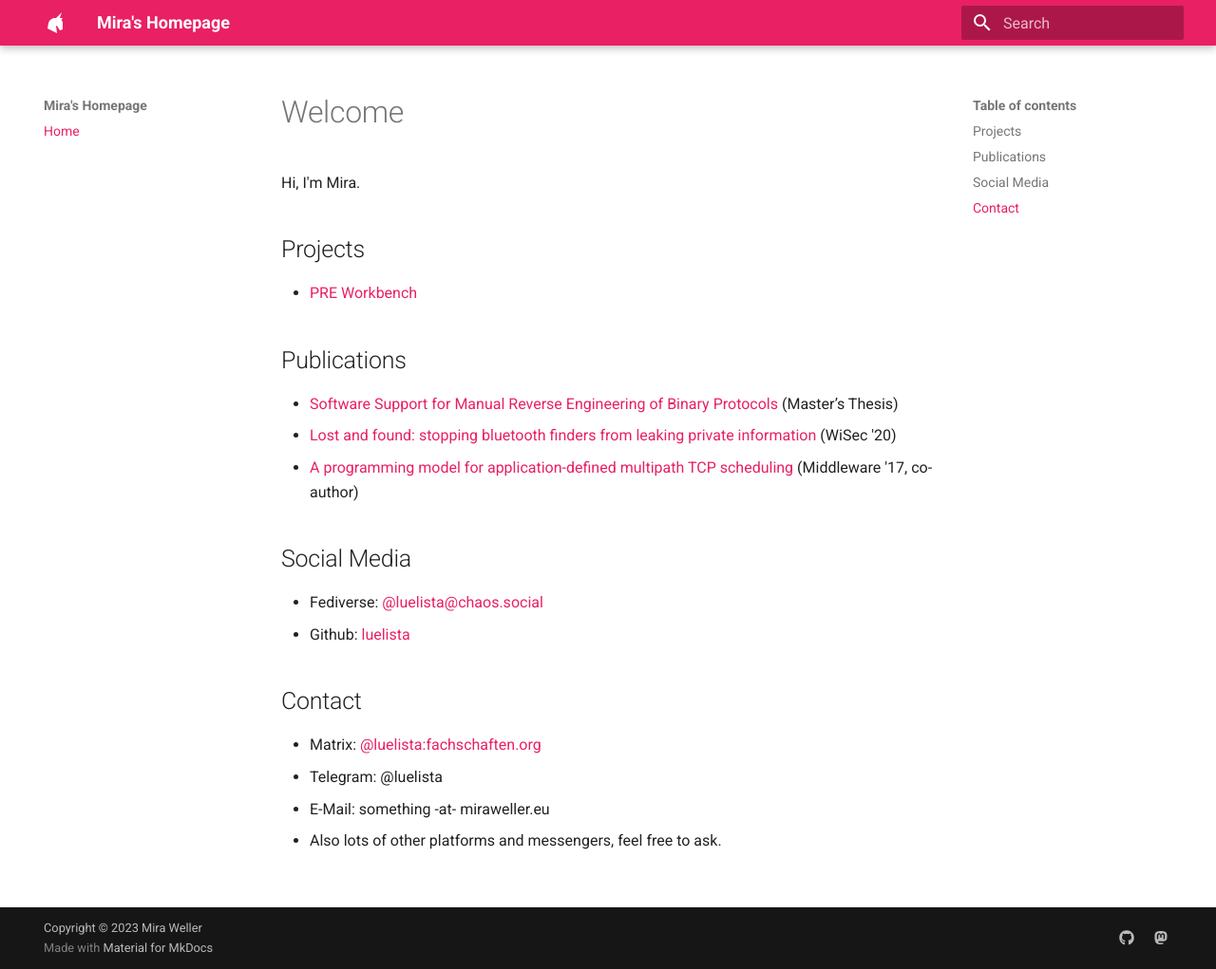
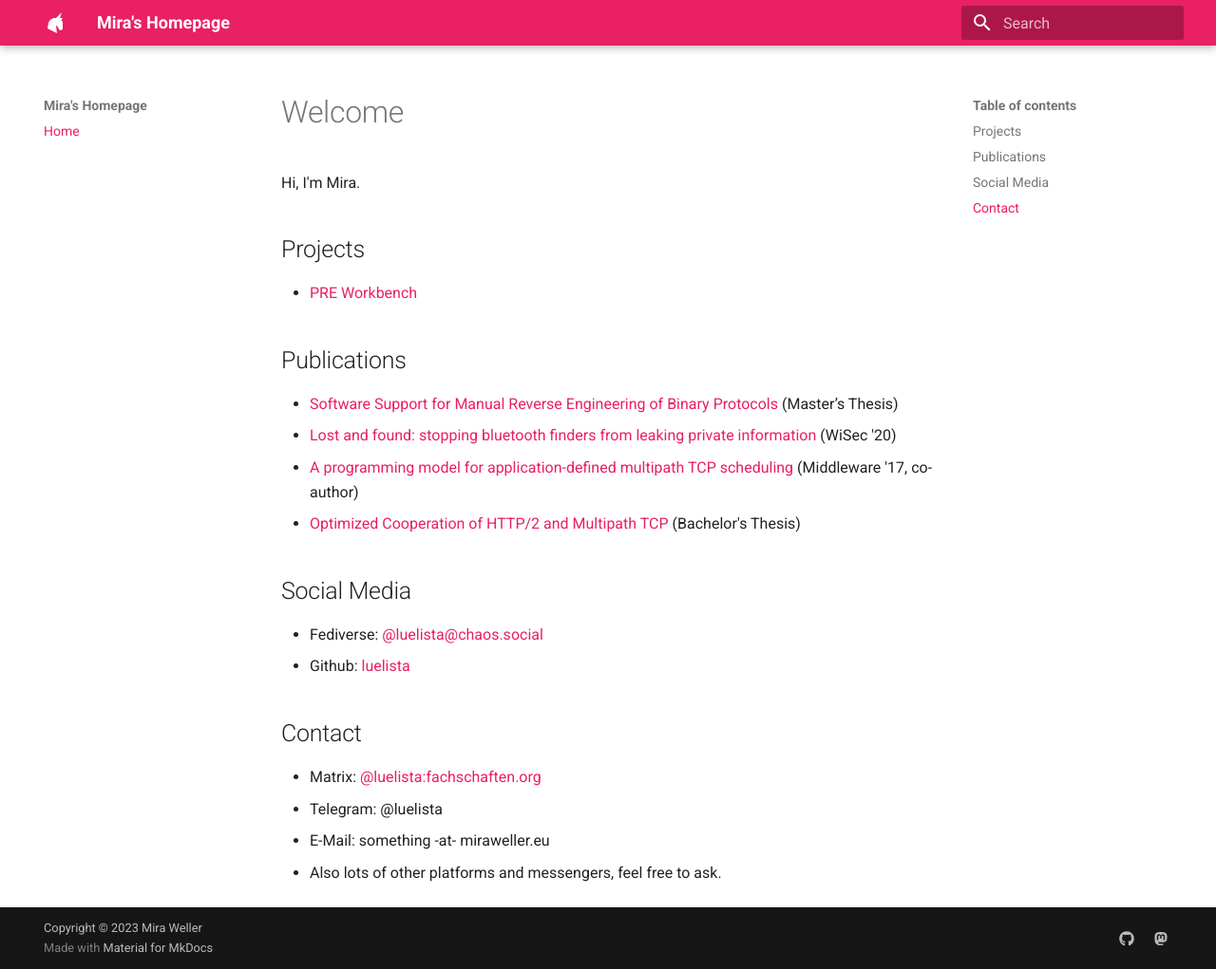
Before and after one commit to luelista/luelista.github.io, an MkDocs documentation site: the page built from docs/index.md, in a window 1280 px wide and 1021 px high. Shown: the whole window at 95% size. Built offline with MkDocs 1.6.1 and Material for MkDocs 9.7.7, drawn with Linux system fonts in a browser that asks for light colours.

Commit message:
Update index.md

```diff
--- a/docs/index.md
+++ b/docs/index.md
@@ -11,6 +11,7 @@ Hi, I'm Mira.
 * [Software Support for Manual Reverse Engineering of Binary Protocols](http://luelista.github.io/mscthesis2/Thesis.pdf) (Master’s Thesis)
 * [Lost and found: stopping bluetooth finders from leaking private information](https://dl.acm.org/doi/10.1145/3395351.3399422) (WiSec '20)
 * [A programming model for application-defined multipath TCP scheduling](https://dl.acm.org/doi/10.1145/3135974.3135979) (Middleware '17, co-author)
+* [Optimized Cooperation of HTTP/2 and Multipath TCP](https://github.com/luelista/bscthesis/releases/download/release/thesis-h2-mptcp.pdf) (Bachelor's Thesis)
 
 ## Social Media
 
```
